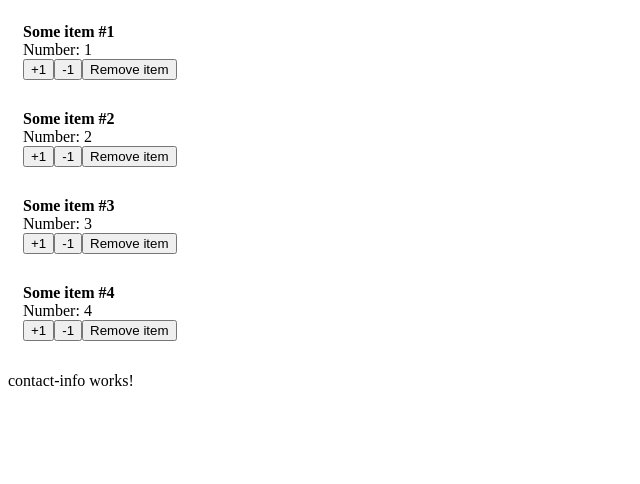
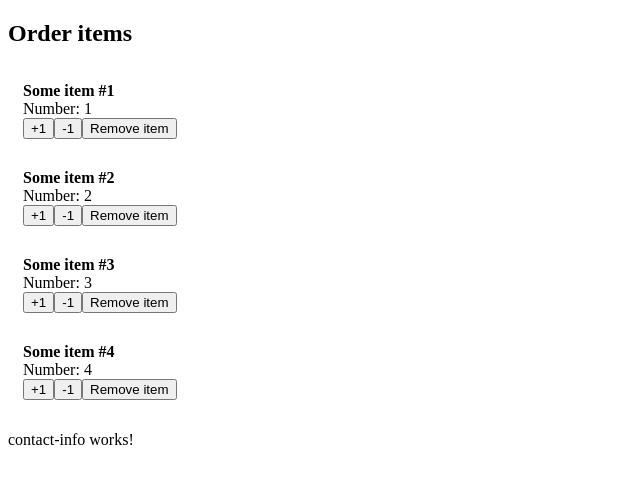
Before and after one commit to nikolayr1/offer-widget, an Angular app: page / in a window 1280 px wide. Shown: the top 484 px of the page, without its empty margins (0-640 px from the left). Built offline with nearby package versions, Linux system fonts and the light colour scheme.

Commit message:
title is added

```diff
--- a/src/app/components/order-items/order-items.component.html
+++ b/src/app/components/order-items/order-items.component.html
@@ -1,3 +1,4 @@
+<h2>Order items</h2>
 <app-order-item
   [item]="item"
   *ngFor="let item of items; let i = index"
```
